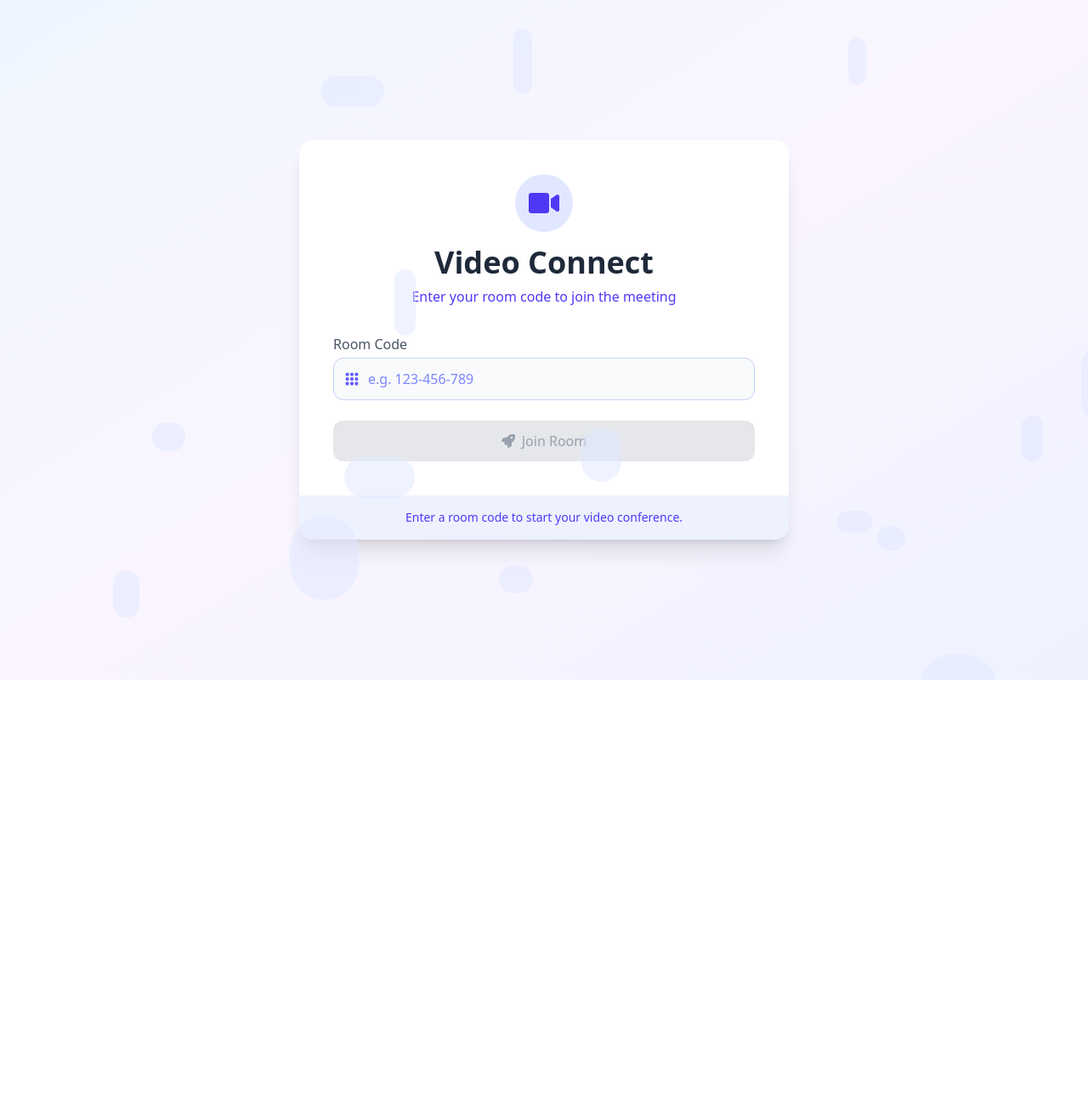
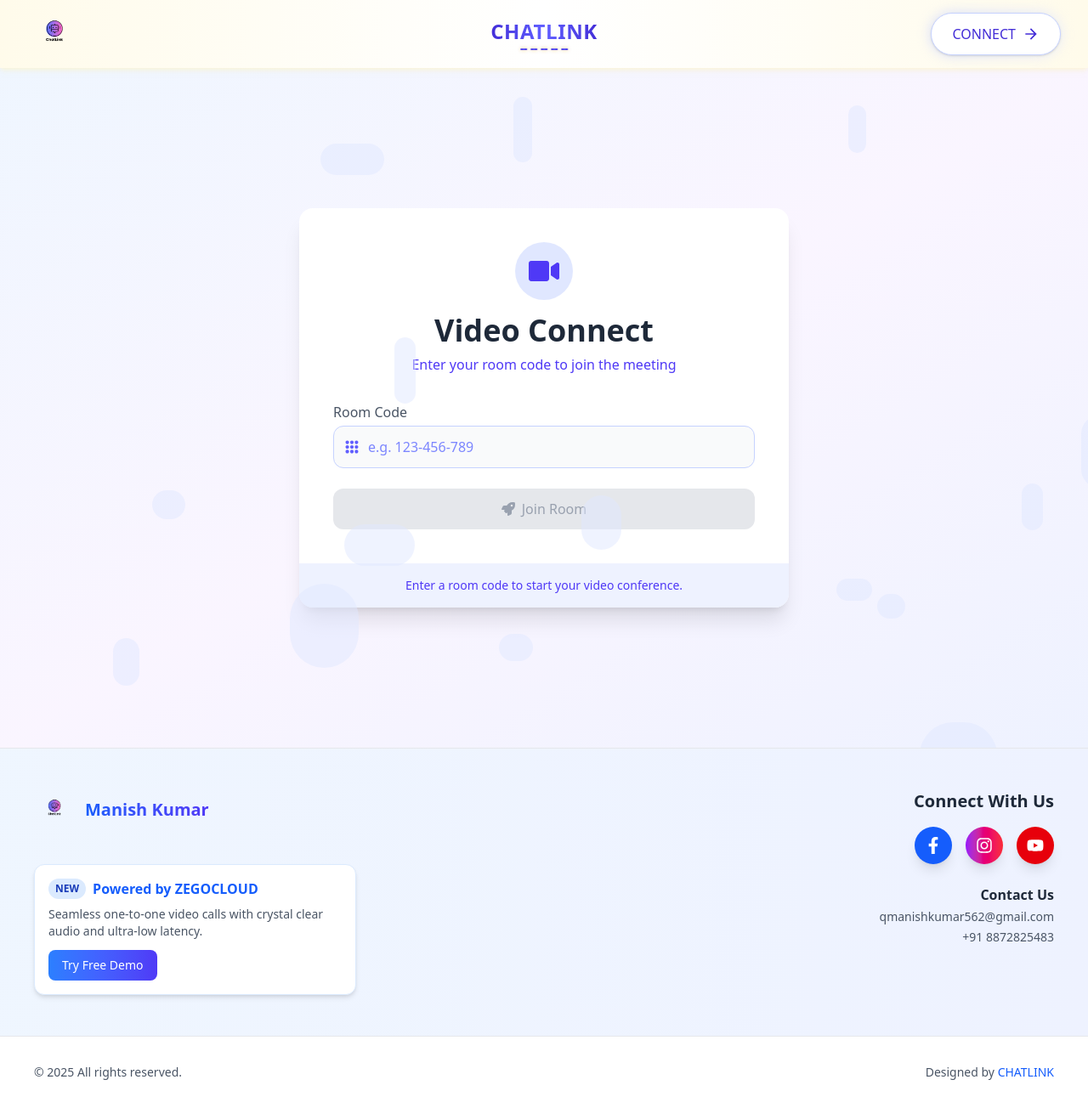
Before and after one commit to kumarmanish562/CallLink, a React (Vite) app in the folder chatlink/: page / in a window 1280 px wide. Shown: the whole page at 85% size. Before the commit the page ends 800 px from the top, so only its background shows below. Built offline with nearby package versions, Linux system fonts and the light colour scheme.

Commit message:
feat: implement Footer and Navbar components, integrate them into Home page

```diff
--- a/chatlink/src/components/Footer.jsx
+++ b/chatlink/src/components/Footer.jsx
@@ -1,9 +1,93 @@
+// src/components/Footer.jsx
 import React from 'react'
+import { FaFacebookF, FaInstagram, FaYoutube, FaEnvelope } from 'react-icons/fa'
+import Logo from '../assets/Logo.png'
+import styles from '../assets/dummyStyles'
 
-const Footer = () => {
-  return (
-    <div>Footer</div>
-  )
-}
+const Footer = () => (
+    <footer className={styles.footer.footer}>
+        {/* Main Footer */}
+        <div className={styles.footer.mainContainer}>
+            <div className={styles.footer.gridContainer}>
+
+                {/* Left: Logo & Title */}
+                <div className={styles.footer.leftContainer}>
+                    <div className={styles.footer.logoContainer}>
+                        <img
+                            src={Logo}
+                            alt="Hexagon Logo"
+                            className={styles.footer.logoImg}
+                        />
+                        <h2 className={styles.footer.logoTitle}>
+                            Manish Kumar
+                        </h2>
+                    </div>
+
+                    <div className={styles.footer.card}>
+                        <h3 className={styles.footer.cardTitle}>
+                            <span className={styles.footer.badge}>NEW</span>
+                            Powered by ZEGOCLOUD
+                        </h3>
+                        <p className={styles.footer.cardText}>
+                            Seamless one-to-one video calls with crystal clear audio and ultra-low latency.
+                        </p>
+                        <button className={styles.footer.cardButton}>
+                            <a href='https://www.zegocloud.com/'>Try Free Demo</a>
+
+                        </button>
+                    </div>
+                </div>
+
+                <div className={styles.footer.centerContainer}/>
+
+
+
+                {/* Right: Social & Contact */}
+                <div className={styles.footer.rightContainer}>
+                    <div className={styles.footer.socialContainer}>
+                        <h3 className={styles.footer.socialTitle}>Connect With Us</h3>
+                        <div className={styles.footer.socialIcons}>
+                            <a href="https://www.facebook.com/profile.php?id=61567156598660" className={styles.footer.facebookIcon}>
+                                <FaFacebookF size={20} />
+                            </a>
+                            <a href="https://www.instagram.com/hexagondigitalservices?igsh=MWp2NG1oNTlibWVnZA==" className={styles.footer.instagramIcon}>
+                                <FaInstagram size={20} />
+                            </a>
+                            <a href="https://youtube.com/@hexagondigitalservices?si=gqWYQAOUVbEPbJmR" className={styles.footer.youtubeIcon}>
+                                <FaYoutube size={20} />
+                            </a>
+                        </div>
+                    </div>
+                    <div className={styles.footer.contactContainer}>
+                        <h4 className={styles.footer.contactTitle}>Contact Us</h4>
+                        <p className={styles.footer.contactText}>qmanishkumar562@gmail.com</p>
+                        <p className={styles.footer.contactText}>+91 8872825483</p>
+                    </div>
+                </div>
+
+            </div>
+        </div>
+
+        {/* Copyright */}
+        <div className={styles.footer.copyrightContainer}>
+            <div className={styles.footer.copyrightInner}>
+                <p className={styles.footer.copyrightText}>
+                    © {new Date().getFullYear()} All rights reserved.
+                </p>
+                <p className={styles.footer.designerText}>
+                    Designed by{' '}
+                    <a
+                        href="https://github.com/kumarmanish562"
+                        target="_blank"
+                        rel="noopener noreferrer"
+                        className={styles.footer.designerLink}
+                    >
+                        CHATLINK
+                    </a>
+                </p>
+            </div>
+        </div>
+    </footer>
+)
 
 export default Footer
--- a/chatlink/src/components/Navbar.jsx
+++ b/chatlink/src/components/Navbar.jsx
@@ -1,9 +1,61 @@
-import React from 'react'
+// src/components/Navbar.jsx
+import React from 'react';
+import Logo from '../assets/Logo.png';
+import { MdArrowForward } from 'react-icons/md';
+import { Link } from 'react-router-dom';
+import styles from '../assets/dummyStyles';
 
 const Navbar = () => {
   return (
-    <div>Navbar</div>
-  )
-}
+    <nav className={styles.navbar.nav}>
+      <div className={styles.navbar.outerDiv}>
+        <div className={styles.navbar.innerDiv}>
+          {/* Left: Logo */}
+          <Link to="/" className={styles.navbar.logoLink}>
+            <img
+              src={Logo}
+              alt="Hexagon Logo"
+              className={styles.navbar.logoImg}
+            />
+          </Link>
 
-export default Navbar
+          {/* Center: Animated Title */}
+          <div className={styles.navbar.centerContainer}>
+            <h1 className={styles.navbar.title}>
+              CHATLINK
+            </h1>
+            <div className={styles.navbar.dotsContainer}>
+              {[...Array(5)].map((_, i) => (
+                <div
+                  key={i}
+                  className={styles.navbar.dot}
+                  style={{
+                    animationDelay: `${i * 0.1}s`,
+                    boxShadow: '0 0 4px rgba(245, 158, 11, 0.5)',
+                  }}
+                />
+              ))}
+            </div>
+          </div>
+
+          {/* Right: Connect Button */}
+          <div>
+            <a
+              href="https://www.zegocloud.com/talk?contact_source=index"
+              target="_blank"
+              className={styles.navbar.buttonWrapper}
+            >
+              <div className={styles.navbar.buttonAbsoluteDiv} />
+              <button className={styles.navbar.button}>
+                <span className="mr-2">CONNECT</span>
+                <MdArrowForward className={styles.navbar.buttonIcon} />
+              </button>
+            </a>
+          </div>
+        </div>
+      </div>
+    </nav>
+  );
+};
+
+export default Navbar;
--- a/chatlink/src/pages/Home.jsx
+++ b/chatlink/src/pages/Home.jsx
@@ -1,10 +1,14 @@
 import React from 'react'
 import HomePage from '../components/HomePage'
+import Navbar from '../components/Navbar'
+import Footer from '../components/Footer'
 
 const Home = () => {
   return (
     <>
+    <Navbar />
     <HomePage />
+    <Footer />
     </>
   )
 }
```
Also changed, not shown: postcss.config.js (added), tailwind.config.js (added), 1 other file (tests, documents, lock files or other folders).
